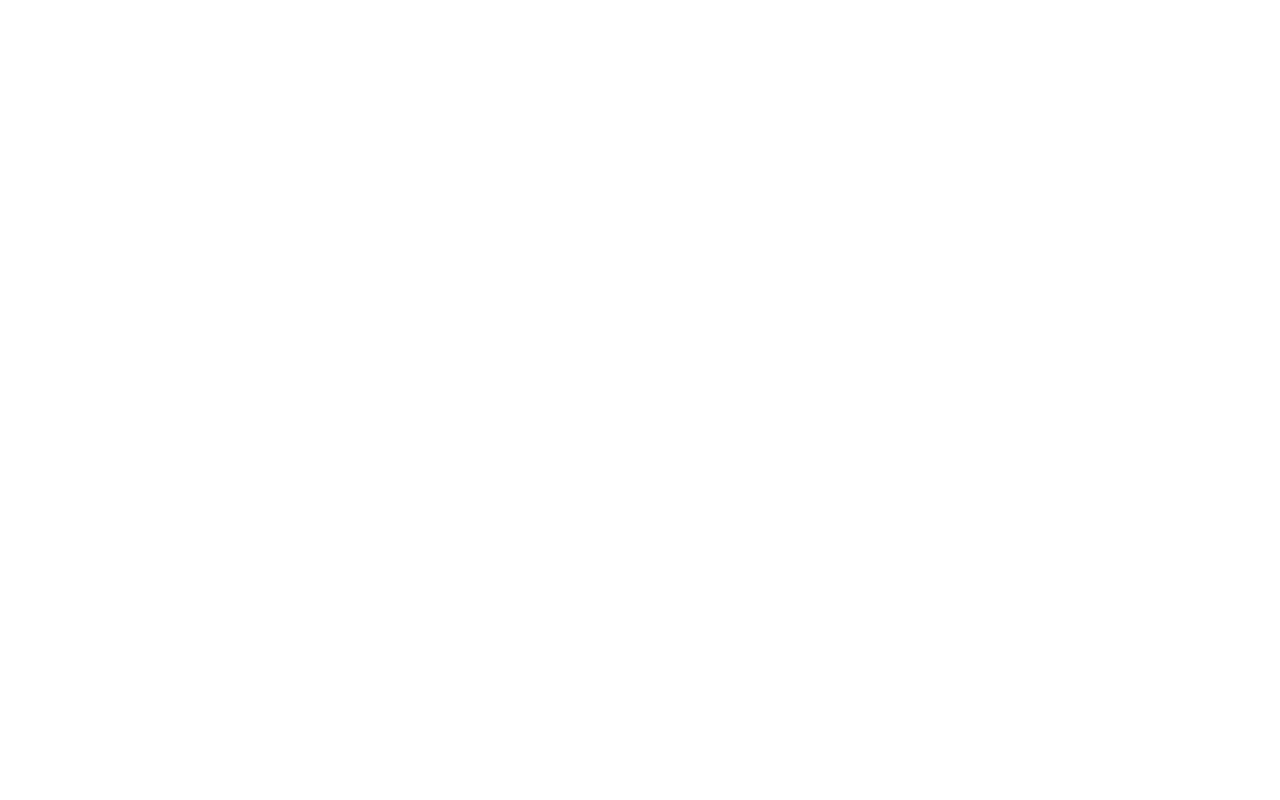
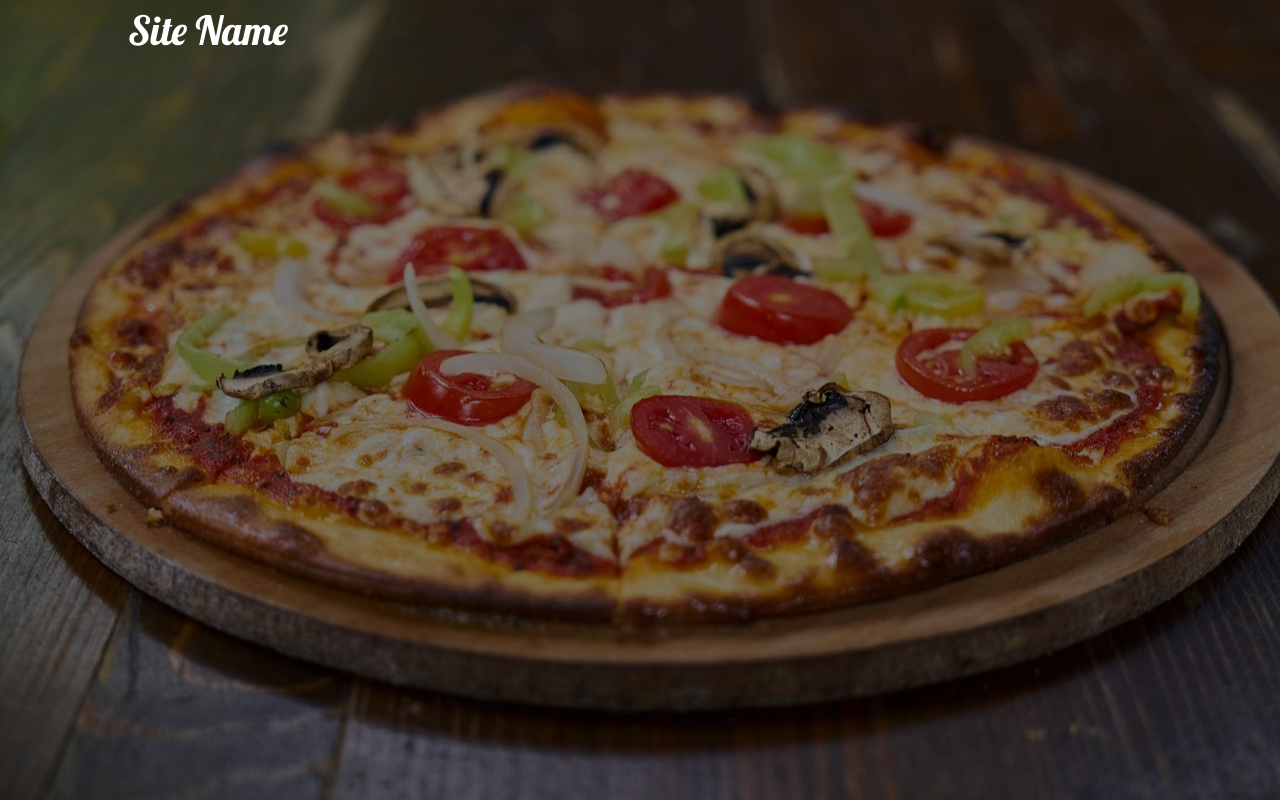
Before and after one commit to voidchef/restaurant_page, a website built with webpack: page src/indexTemplate.html in a window 1280 px wide. Built offline with nearby package versions, Linux system fonts and the light colour scheme.

Commit message:
add site background image

```diff
--- a/src/css/index.css
+++ b/src/css/index.css
@@ -21,3 +21,19 @@ button {
 button:hover {
   transform: translate(0, -10px);
 }
+
+.bg {
+  width: 100%;
+  height: 100vh;
+  background-color: #464646;
+  background: url("../img/bg/pizza-4319999_1280.jpg") rgba(0, 0, 0, 0.5);
+  background-blend-mode: multiply;
+  background-repeat: no-repeat;
+  background-size: cover;
+  background-position: center center;
+  background-attachment: fixed;
+  display: flex;
+  flex-direction: column;
+  justify-content: center;
+  align-items: center;
+}
--- a/src/index.js
+++ b/src/index.js
@@ -2,3 +2,9 @@ import "./css/index.css";
 
 import { initHeader } from "./components/header.js";
 initHeader();
+
+const bg = document.createElement("div");
+bg.classList.add("bg");
+bg.setAttribute("id", "bg");
+const content = document.getElementById("content");
+content.appendChild(bg);
```
Also changed, not shown: src/img/bg/pizza-4319999_1280.jpg (added).
